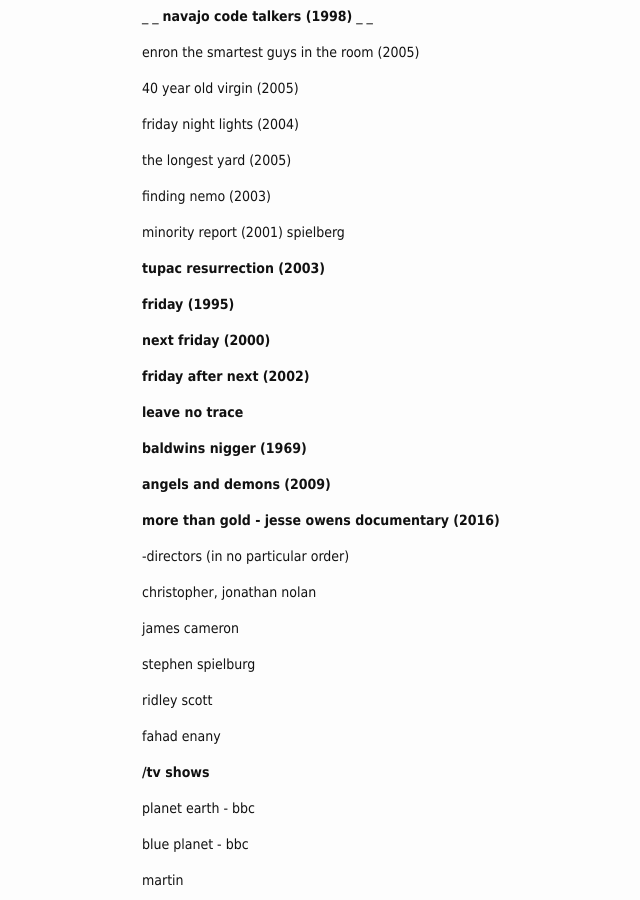
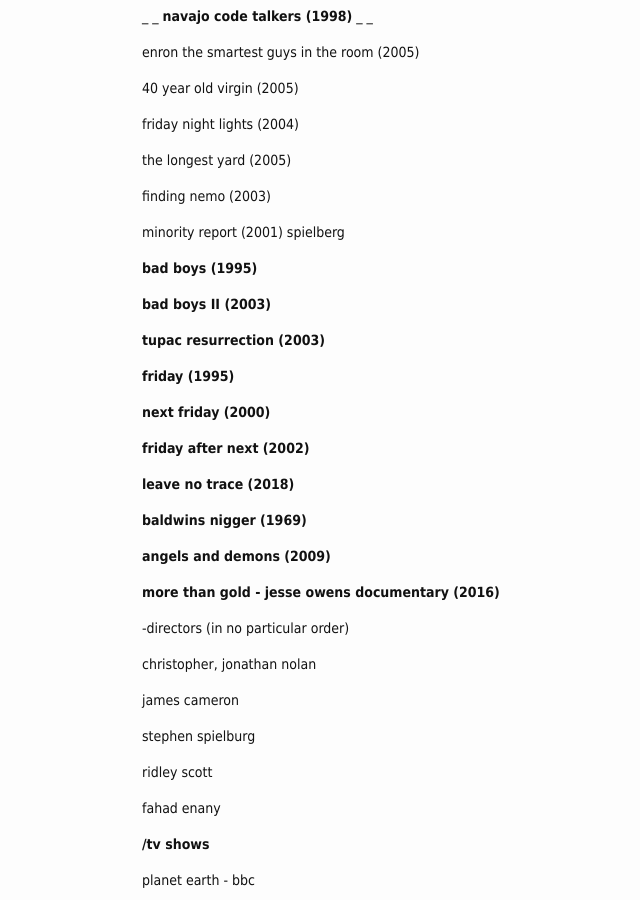
Before and after one commit to mitc-mcla/mitc-mcla.github.io, a Jekyll site: the page built from _posts/2019-11-19-lists.markdown, in a window 1280 px wide and 900 px high, scrolled down 3215 px. Shown: the whole window, without its empty margins (228-868 px from the left). Built offline with Jekyll 4.4.1, drawn with Linux system fonts in a browser that asks for light colours.

Commit message:
add bad boys

```diff
--- a/_posts/2019-11-19-lists.markdown
+++ b/_posts/2019-11-19-lists.markdown
@@ -184,6 +184,10 @@
 
 minority report (2001) spielberg
 
+**bad boys (1995)**
+
+**bad boys II (2003)**
+
 **tupac resurrection (2003)**
 
 **friday (1995)**
@@ -192,7 +196,7 @@
 
 **friday after next (2002)**
 
-**leave no trace**
+**leave no trace (2018)**
 
 **baldwins nigger (1969)**
 
```
